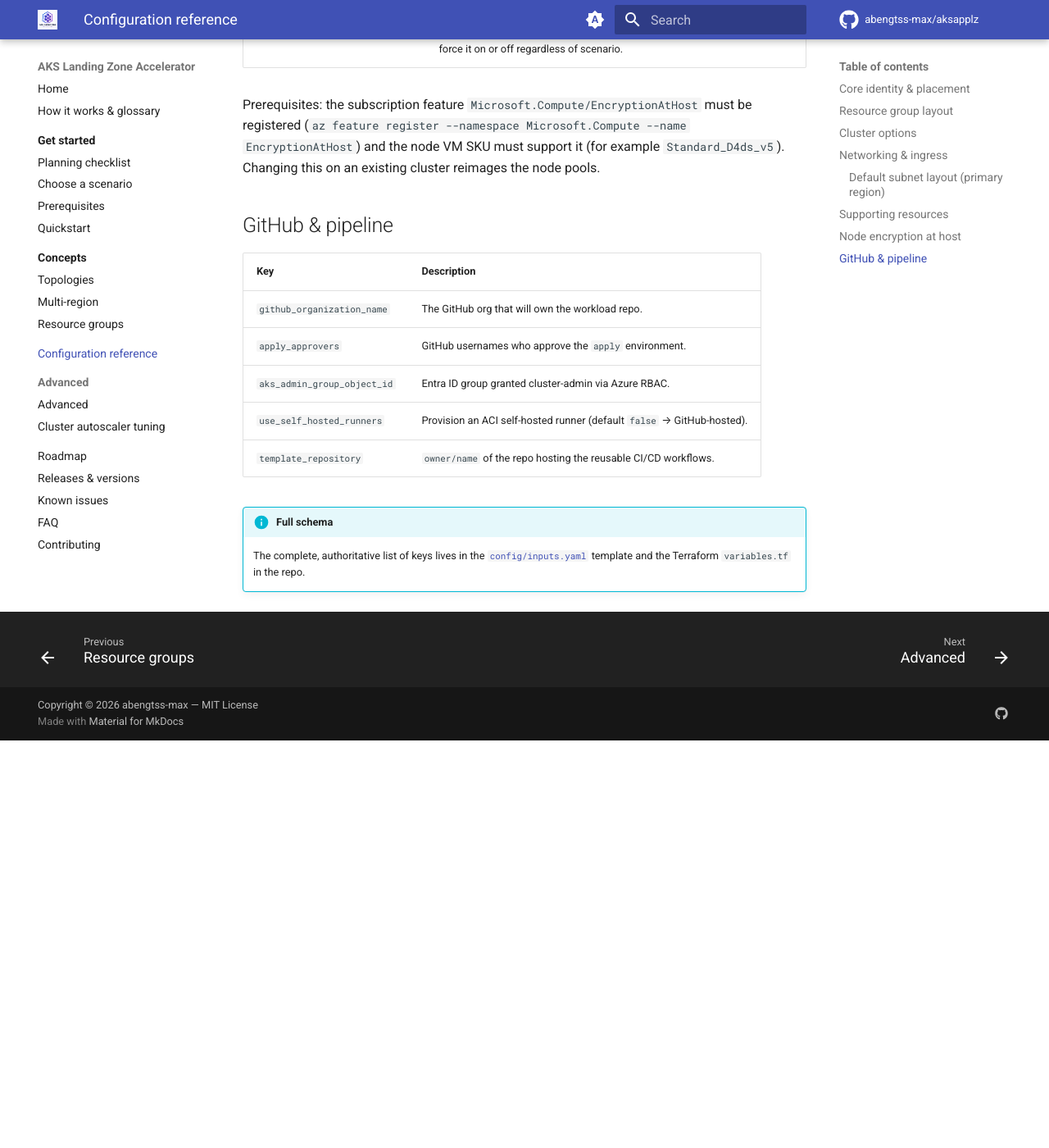
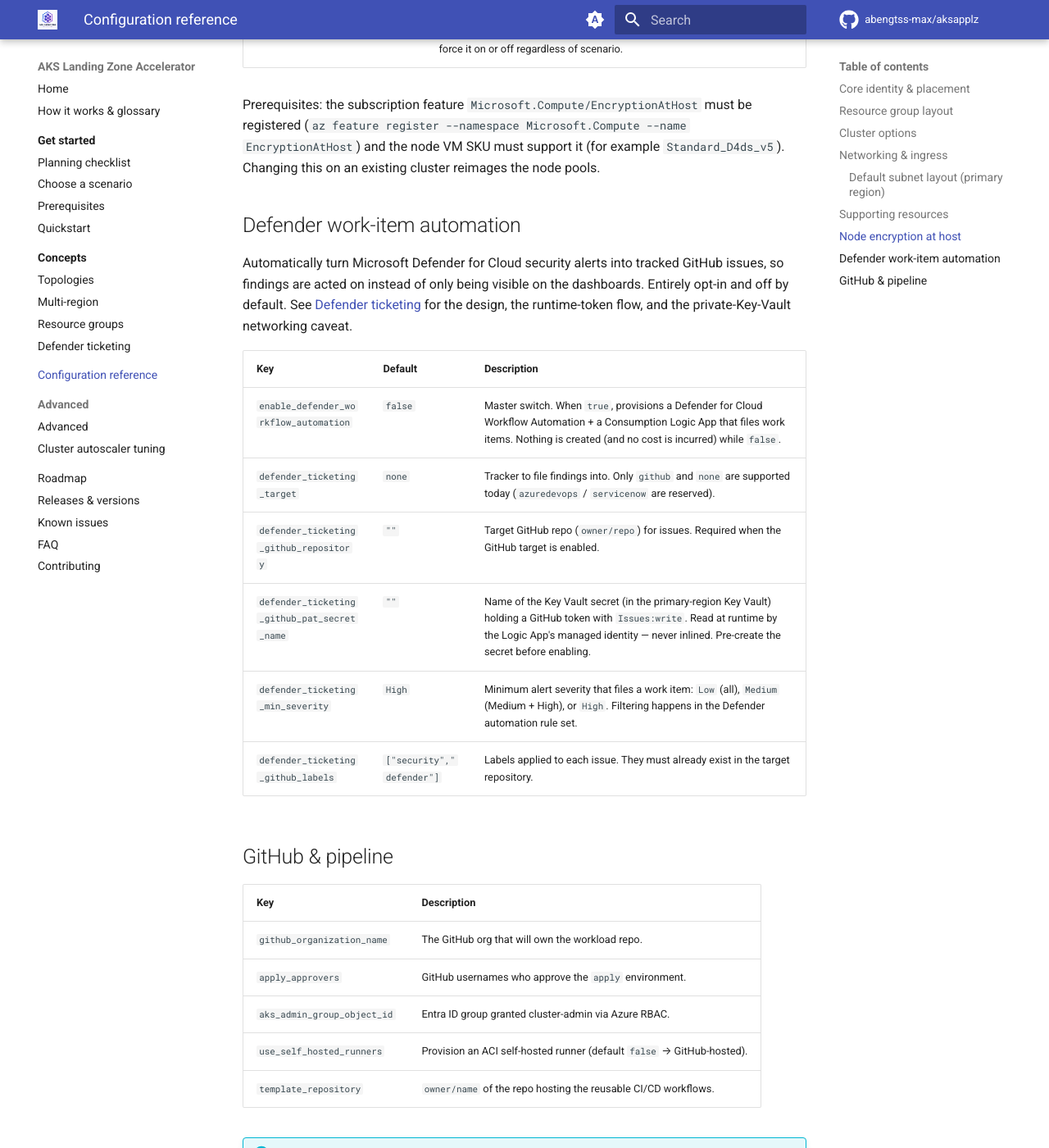
Before and after one commit to abengtss-max/aksapplz, an MkDocs documentation site: the page built from docs/reference/configuration.md, in a window 1280 px wide and 1400 px high, scrolled down 4370 px. Shown: the whole window at 82% size. Built offline with MkDocs 1.6.1 and Material for MkDocs 9.7.7, drawn with Linux system fonts in a browser that asks for light colours; comment, search, counter and statistics services are not loaded; before the commit the page ends 5273 px from its top, so only the background shows below that.

Commit message:
feat(security): Defender for Cloud -> GitHub work-item automation (#37)
Opt-in Defender for Cloud Workflow Automation + Consumption Logic App that
turns Defender security alerts into GitHub Issues. GitHub token read from
Key Vault at runtime via the Logic App managed identity (never inlined).
Gated behind enable_defender_workflow_automation (default false) +
defender_ticketing_target selector (github|none). Mirrored across both
Terraform trees; fmt clean + validate passes. Wizard hints + docs added.

GitHub-only for now (azuredevops/servicenow reserved).

```diff
--- a/docs/reference/configuration.md
+++ b/docs/reference/configuration.md
@@ -110,6 +110,22 @@
 and the node VM SKU must support it (for example `Standard_D4ds_v5`). Changing this on an
 existing cluster reimages the node pools.
 
+## Defender work-item automation
+
+Automatically turn Microsoft Defender for Cloud security alerts into tracked GitHub
+issues, so findings are acted on instead of only being visible on the dashboards.
+Entirely opt-in and off by default. See [Defender ticketing](../concepts/defender-ticketing.md)
+for the design, the runtime-token flow, and the private-Key-Vault networking caveat.
+
+| Key | Default | Description |
+|---|---|---|
+| `enable_defender_workflow_automation` | `false` | Master switch. When `true`, provisions a Defender for Cloud Workflow Automation + a Consumption Logic App that files work items. Nothing is created (and no cost is incurred) while `false`. |
+| `defender_ticketing_target` | `none` | Tracker to file findings into. Only `github` and `none` are supported today (`azuredevops` / `servicenow` are reserved). |
+| `defender_ticketing_github_repository` | `""` | Target GitHub repo (`owner/repo`) for issues. Required when the GitHub target is enabled. |
+| `defender_ticketing_github_pat_secret_name` | `""` | Name of the Key Vault secret (in the primary-region Key Vault) holding a GitHub token with `Issues:write`. Read at runtime by the Logic App's managed identity — never inlined. Pre-create the secret before enabling. |
+| `defender_ticketing_min_severity` | `High` | Minimum alert severity that files a work item: `Low` (all), `Medium` (Medium + High), or `High`. Filtering happens in the Defender automation rule set. |
+| `defender_ticketing_github_labels` | `["security","defender"]` | Labels applied to each issue. They must already exist in the target repository. |
+
 ## GitHub & pipeline
 
 | Key | Description |
--- a/mkdocs.yml
+++ b/mkdocs.yml
@@ -62,6 +62,7 @@
       - Topologies: concepts/topologies.md
       - Multi-region: concepts/multi-region.md
       - Resource groups: concepts/resource-groups.md
+      - Defender ticketing: concepts/defender-ticketing.md
   - Configuration reference: reference/configuration.md
   - Advanced:
       - advanced.md
```
Also changed, not shown: CHANGELOG.md (+21 -0 lines), docs/concepts/defender-ticketing.md (added, +90 -0 lines), docs/concepts/index.md (+9 -0 lines), 5 other files.
